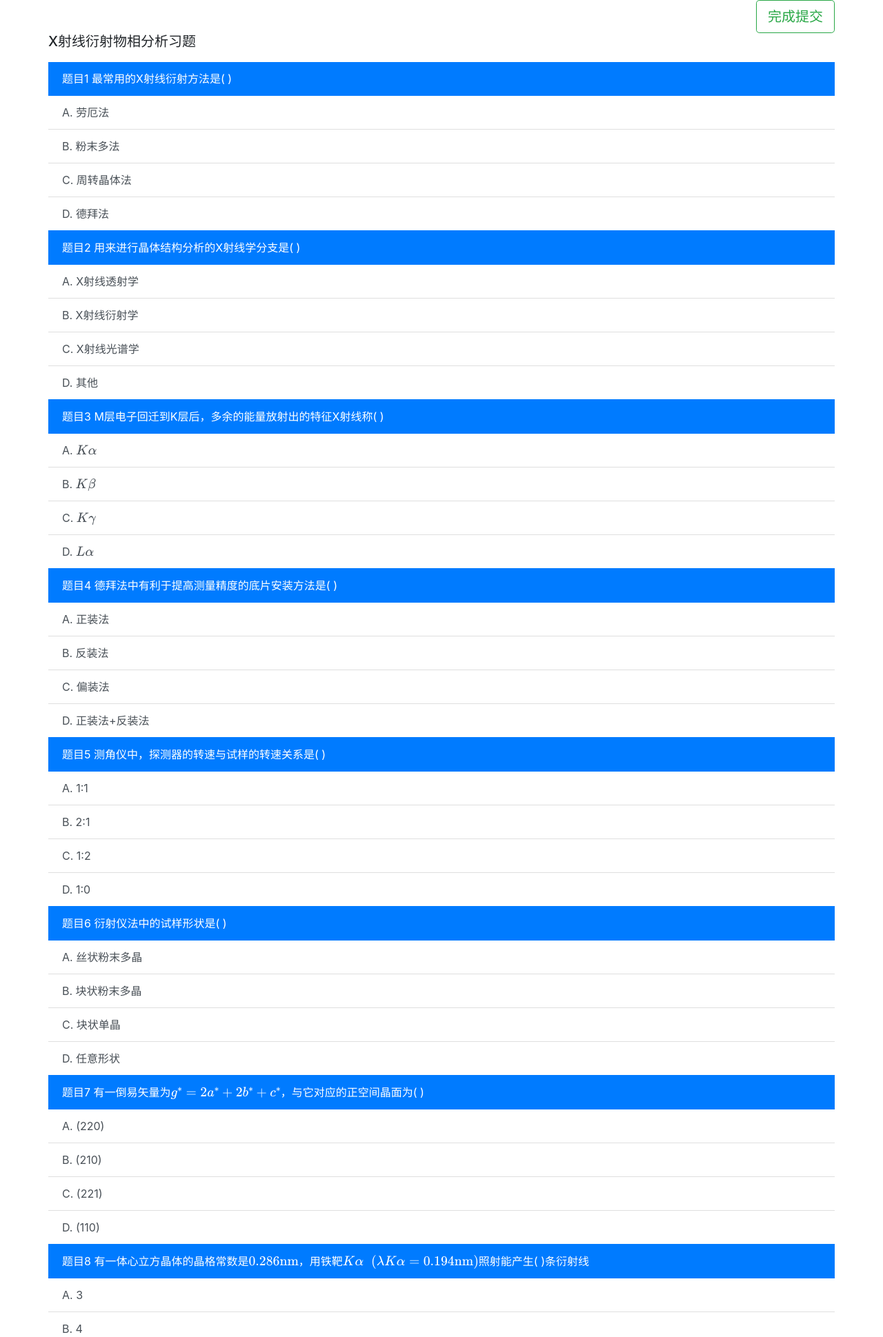
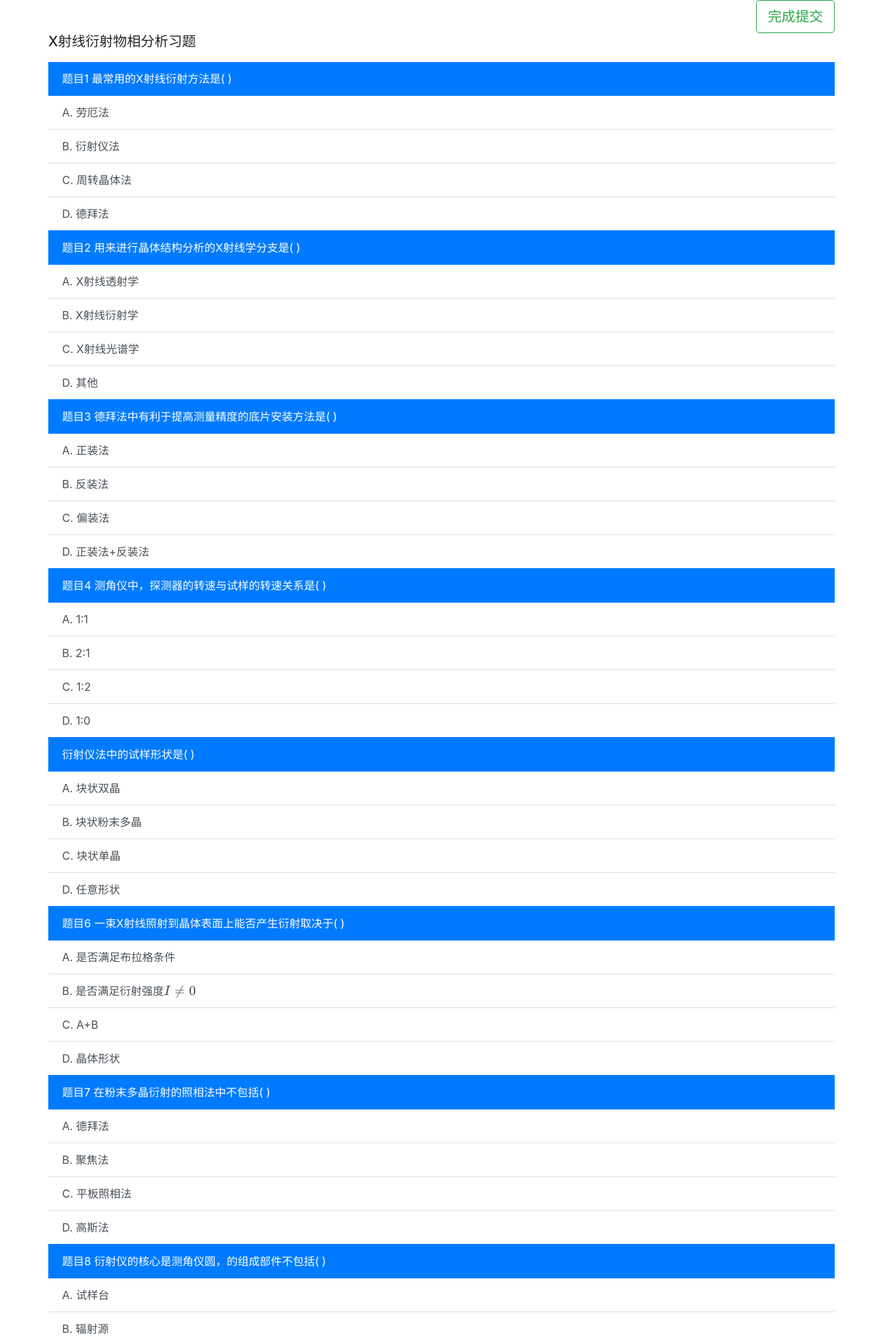
Before and after one commit to yqwu905/XRD, a PHP site: page /exam.html in a window 1280 px wide. Shown: the top 1939 px of the page at 69% size. Run offline with PHP 8.4, Linux system fonts and the light colour scheme; some libraries are stand-ins or nearby versions.

Commit message:
增加了网页端登录功能

```diff
--- a/HTML/exam/exam.html
+++ b/HTML/exam/exam.html
@@ -7,8 +7,8 @@
 	<link rel="stylesheet" href="bootstrap.min.css">
 	<link rel="stylesheet" href="open-iconic-bootstrap.min.css">
 	<link rel="stylesheet" href="style.css">
-
 	<script src="jquery.min.js"></script>
+	<script src="https://cdn.bootcss.com/jquery-cookie/1.4.1/jquery.cookie.min.js"></script>
 	<script id="MathJax-script" async src="https://cdn.bootcss.com/mathjax/3.0.5/es5/tex-mml-chtml.js"></script>
 	<script>
 	MathJax = {
@@ -18,6 +18,14 @@
 	};
 	</script>
 	<script>var answer={};</script>
+	<script>
+		//console.log(($.cookie("type")!="guest" && $.cookie("type")!="user"));
+		//console.log($.cookie("id")==undefined);//=="undefined");
+		if(($.cookie("type")!="guest" && $.cookie("type")!="user")|| $.cookie("id")==undefined){
+			alert("您未登录, 请先进行登录!");
+			$(location).attr("href", "/app/XRD/HTML/login/login.html");
+		}
+	</script>
 </head>
 <body>
 	<main id="rt-exam-paper" class="flex-shrink-0" role="main">
@@ -33,7 +41,7 @@
 						A. 劳厄法
 					</li>
 					<li class="list-group-item list-group-item-action">
-						B. 粉末多法
+						B. 衍射仪法
 					</li>
 					<li class="list-group-item list-group-item-action">
 						C. 周转晶体法
@@ -58,22 +66,7 @@
 					</li>
 				</ul>
     		    <ul class="list-group list-group-flush" id="3">
-					<li class="list-group-item active yo-bg-main">题目3 M层电子回迁到K层后，多余的能量放射出的特征X射线称( )</li>
-					<li class="list-group-item list-group-item-action">
-						A. \( K\alpha \)
-					</li>
-					<li class="list-group-item list-group-item-action">
-						B. \( K\beta \)
-					</li>
-					<li class="list-group-item list-group-item-action">
-						C. \( K\gamma \)
-					</li>
-    		        <li class="list-group-item list-group-item-action">
-						D. \( L\alpha \)
-					</li>
-				</ul>
-    		    <ul class="list-group list-group-flush" id="4">
-					<li class="list-group-item active yo-bg-main">题目4 德拜法中有利于提高测量精度的底片安装方法是( )</li>
+					<li class="list-group-item active yo-bg-main">题目3 德拜法中有利于提高测量精度的底片安装方法是( )</li>
 					<li class="list-group-item list-group-item-action">
 						A. 正装法
 					</li>
@@ -87,8 +80,8 @@
 						D. 正装法+反装法
 					</li>
 				</ul>
-    		    <ul class="list-group list-group-flush" id="5">
-					<li class="list-group-item active yo-bg-main">题目5 测角仪中，探测器的转速与试样的转速关系是( )</li>
+    		    <ul class="list-group list-group-flush" id="4">
+					<li class="list-group-item active yo-bg-main">题目4 测角仪中，探测器的转速与试样的转速关系是( )</li>
 					<li class="list-group-item list-group-item-action">
 						A. 1:1
 					</li>
@@ -102,10 +95,10 @@
 						D. 1:0
 					</li>
 				</ul>
-    		    <ul class="list-group list-group-flush" id="6">
-					<li class="list-group-item active yo-bg-main">题目6 衍射仪法中的试样形状是( )</li>
+    		    <ul class="list-group list-group-flush" id="5">
+					<li class="list-group-item active yo-bg-main">衍射仪法中的试样形状是( )</li>
 					<li class="list-group-item list-group-item-action">
-						A. 丝状粉末多晶
+						A. 块状双晶
 					</li>
 					<li class="list-group-item list-group-item-action">
 						B. 块状粉末多晶
@@ -117,43 +110,13 @@
 						D. 任意形状
 					</li>
 				</ul>
-    		    <ul class="list-group list-group-flush" id="7">
-					<li class="list-group-item active yo-bg-main">题目7 有一倒易矢量为\( g^*=2a^*+2b^*+c^* \)，与它对应的正空间晶面为( )</li>
-					<li class="list-group-item list-group-item-action">
-						A. (220)
-					</li>
-					<li class="list-group-item list-group-item-action">
-						B. (210)
-					</li>
-					<li class="list-group-item list-group-item-action">
-						C. (221)
-					</li>
-    		        <li class="list-group-item list-group-item-action">
-						D. (110)
-					</li>
-				</ul>
-    		    <ul class="list-group list-group-flush" id="8">
-					<li class="list-group-item active yo-bg-main">题目8 有一体心立方晶体的晶格常数是\(0.286{\rm nm}\)，用铁靶\(K\alpha\;\;(\lambda K\alpha =0.194{\rm nm} ) \)照射能产生( )条衍射线</li>
-					<li class="list-group-item list-group-item-action">
-						A. 3
-					</li>
-					<li class="list-group-item list-group-item-action">
-						B. 4
-					</li>
-					<li class="list-group-item list-group-item-action">
-						C. 5
-					</li>
-    		        <li class="list-group-item list-group-item-action">
-						D. 6
-					</li>
-				</ul>
-    		    <ul class="list-group list-group-flush" id="9">
-					<li class="list-group-item active yo-bg-main">题目9 一束X射线照射到晶体表面上能否产生衍射取决于( )</li>
+    		    <ul class="list-group list-group-flush" id="6">
+					<li class="list-group-item active yo-bg-main">题目6 一束X射线照射到晶体表面上能否产生衍射取决于( )</li>
 					<li class="list-group-item list-group-item-action">
 						A. 是否满足布拉格条件
 					</li>
 					<li class="list-group-item list-group-item-action">
-						B. 是否满足衍射强度\(I\neq 0\)
+						B. 是否满足衍射强度$I\neq 0$
 					</li>
 					<li class="list-group-item list-group-item-action">
 						C. A+B
@@ -162,63 +125,65 @@
 						D. 晶体形状
 					</li>
 				</ul>
-    		    <ul class="list-group list-group-flush" id="10">
-					<li class="list-group-item active yo-bg-main">题目10 面心立方晶体的（111）晶面族的多重性因素是( )</li>
+    		    <ul class="list-group list-group-flush" id="7">
+					<li class="list-group-item active yo-bg-main">题目7 在粉末多晶衍射的照相法中不包括( )</li>
 					<li class="list-group-item list-group-item-action">
-						A. 4
+						A. 德拜法
 					</li>
 					<li class="list-group-item list-group-item-action">
-						B. 8
+						B. 聚焦法
 					</li>
 					<li class="list-group-item list-group-item-action">
-						C. 6
+						C. 平板照相法
 					</li>
     		        <li class="list-group-item list-group-item-action">
-						D. 12
+						D. 高斯法
 					</li>
 				</ul>
-    		    <ul class="list-group list-group-flush" id="11">
-					<li class="list-group-item active yo-bg-main">题目11 大直径德拜相机可以提高衍射线接受分辨率，缩短曝光时间( )</li>
+    		    <ul class="list-group list-group-flush" id="8">
+					<li class="list-group-item active yo-bg-main">题目8 衍射仪的核心是测角仪圆，的组成部件不包括( )</li>
 					<li class="list-group-item list-group-item-action">
-						A. 正确
+						A. 试样台
 					</li>
 					<li class="list-group-item list-group-item-action">
-						B. 错误
+						B. 辐射源
+					</li>
+					<li class="list-group-item list-group-item-action">
+						C. 探测器
+					</li>
+    		        <li class="list-group-item list-group-item-action">
+						D. 研磨台
 					</li>
 				</ul>
-    		    <ul class="list-group list-group-flush" id="12">
-					<li class="list-group-item active yo-bg-main">题目12 在衍射仪法中，衍射几何包括二个圆。一个是测角仪圆，另一个是辐射源、探测器与试样三者还必须位于同一聚焦圆( )</li>
+    		    <ul class="list-group list-group-flush" id="9">
+					<li class="list-group-item active yo-bg-main">题目9 下列不能用做X射线探测器的有( )</li>
 					<li class="list-group-item list-group-item-action">
-						A. 正确
+						A. 正比计数器
 					</li>
 					<li class="list-group-item list-group-item-action">
-						B. 错误
+						B. 闪烁记数器
+					</li>
+					<li class="list-group-item list-group-item-action">
+						C. 半导体探测器
+					</li>
+    		        <li class="list-group-item list-group-item-action">
+						D. 光屏
 					</li>
 				</ul>
-    		    <ul class="list-group list-group-flush" id="13">
-					<li class="list-group-item active yo-bg-main">题目13 选择小的接受光栏狭缝宽度，可以提高接受分辨率，但会降低接受强度( )</li>
+    		    <ul class="list-group list-group-flush" id="10">
+					<li class="list-group-item active yo-bg-main">题目10 以下哪项参数不会影响衍射仪实验结果( )</li>
 					<li class="list-group-item list-group-item-action">
-						A. 正确
+						A. 狭缝宽度
 					</li>
 					<li class="list-group-item list-group-item-action">
-						B. 错误
-					</li>
-				</ul>
-    		    <ul class="list-group list-group-flush" id="14">
-					<li class="list-group-item active yo-bg-main">题目14 德拜法比衍射仪法测量衍射强度更精确( )</li>
-					<li class="list-group-item list-group-item-action">
-						A. 正确
+						B. 扫描速度
 					</li>
 					<li class="list-group-item list-group-item-action">
-						B. 错误
+						C. 时间常数
 					</li>
-				</ul>
-    		     <ul class="list-group list-group-flush" id="15">
-					<li class="list-group-item active yo-bg-main">题目15 衍射仪法和德拜法一样，对试样粉末的要求是粒度均匀、大小适中，没有应力( )</li>
-					<li class="list-group-item list-group-item-action">
-						A. 正确
+    		        <li class="list-group-item list-group-item-action">
+						D. 电脑CPU
 					</li>
-					<li class="list-group-item list-group-item-action">B. 错误</li>
 				</ul>
 			</div>
 
@@ -241,7 +206,7 @@
 		<script>
 			$("button").click(function() {
 				console.log(JSON.stringify(answer));
-				if(Object.keys(answer).length < 15)
+				if(Object.keys(answer).length < 10)
 				{
 					alert("有题目未选择!");
 					return 0;
```
Also changed, not shown: HTML/exam/examScore.php (+19 -2 lines), HTML/login/login.html (added, +50 -0 lines), HTML/login/login.php (added, +33 -0 lines), 2 other files.
